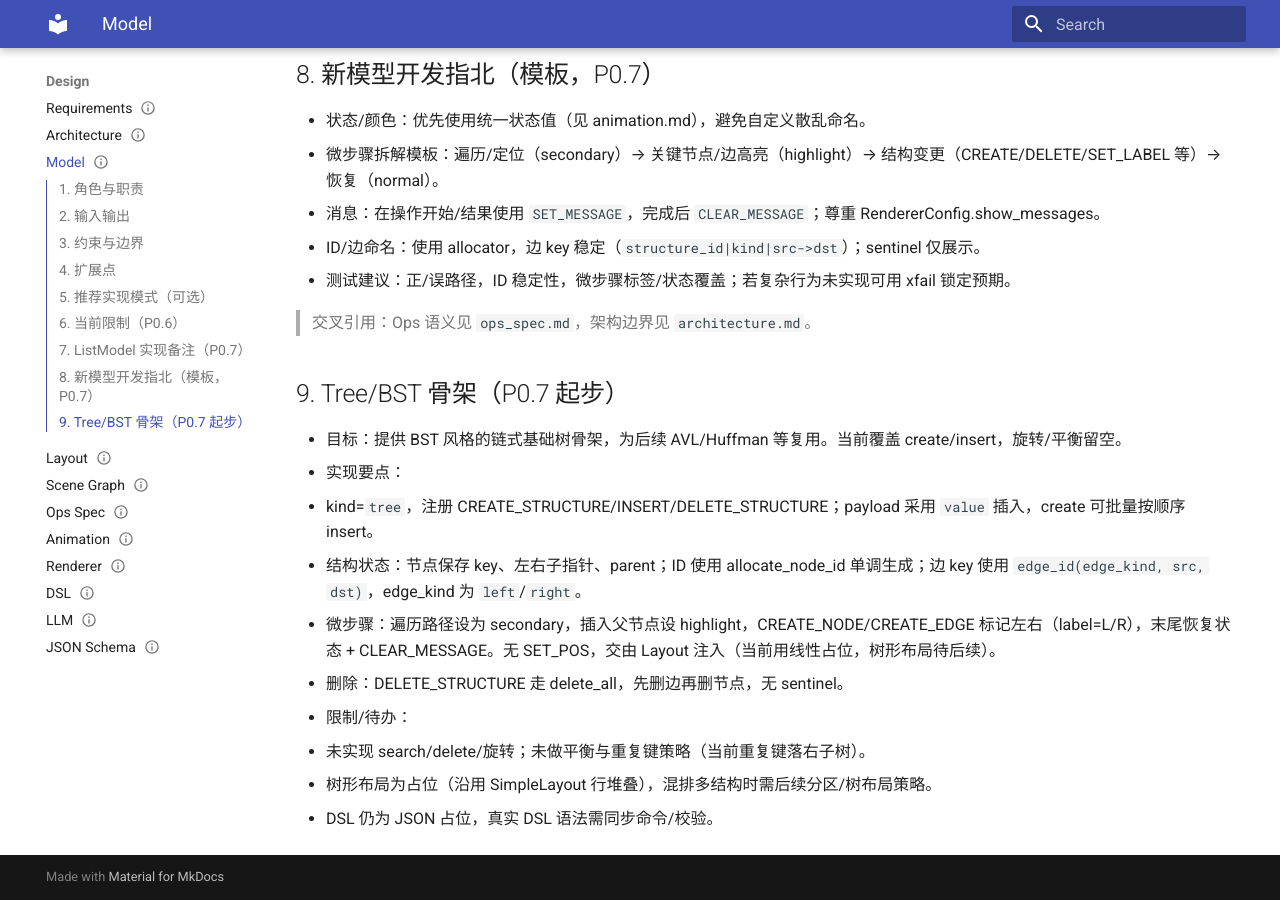
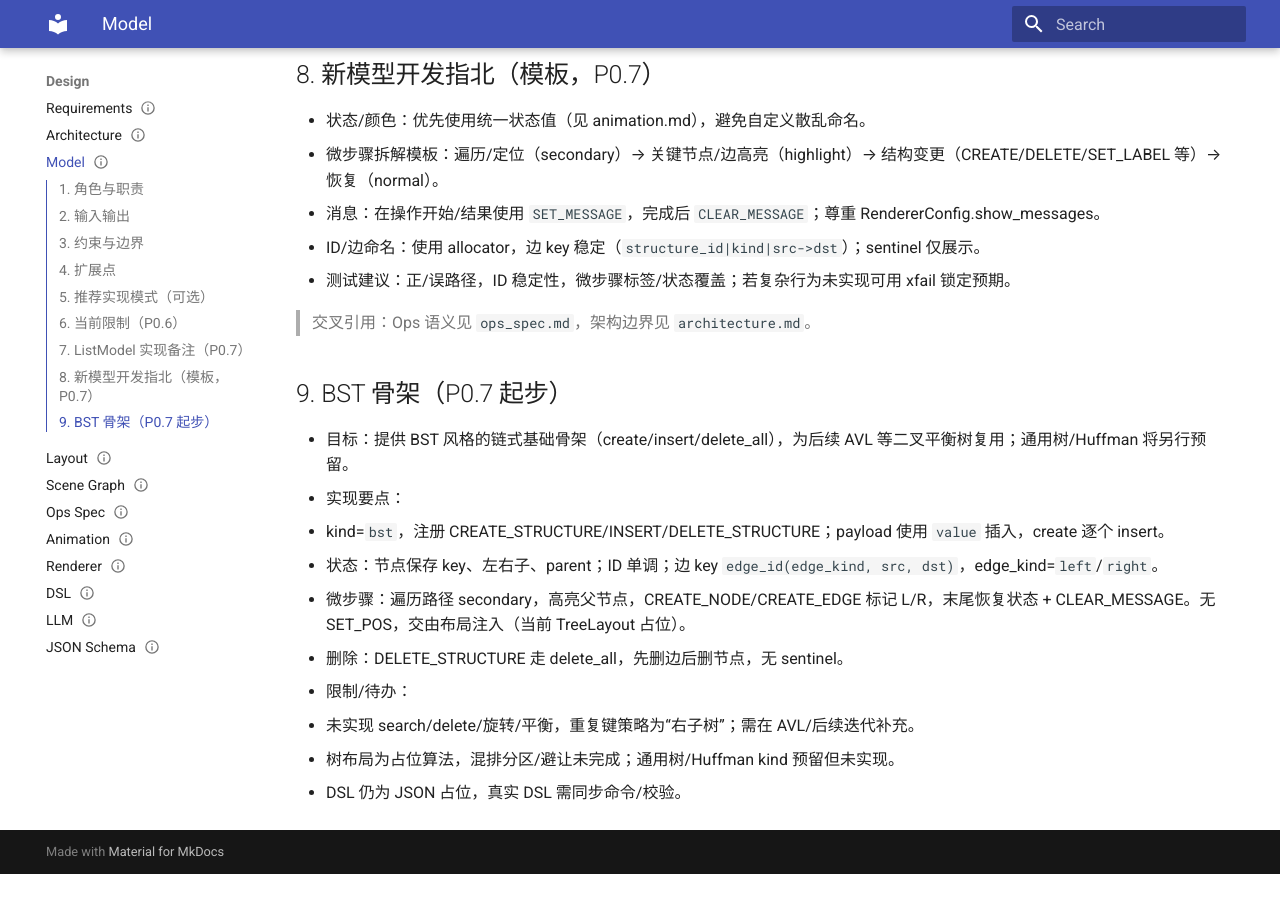
Before and after one commit to elecdot/ds-vis, an MkDocs documentation site: the page built from docs/design/model.md, in a window 1280 px wide and 900 px high, scrolled down 1631 px. Built offline with MkDocs 1.6.1 and Material for MkDocs 9.7.7, drawn with Linux system fonts in a browser that asks for light colours; after the commit the page ends 2505 px from its top, so only the background shows below that.

Commit message:
refactor: align BST semantics to `bst` kind across models, commands, and layout
BST semantics are normalized by renaming BstModel.kind to `bst`.
Command registration and factories are updated accordingly (create/insert/delete_all),
and SceneGraph routing now resolves BST nodes through TreeLayout.
Placeholders for `tree` and `huffman` are retained for future extensions.

Tests are updated to use the `bst` kind across scene flow and registration cases.
All pytest cases pass (84/84), with ruff and mypy fully clean.

Documentation is updated:
- model.md bumped to v0.6, clarifying the BST skeleton and current limitations
  (no search/rotation, duplicate keys go right, layout placeholder, generic tree/Huffman reserved)
- project_state.md updated to v0.7.16 to record progress
- index.md aligned with current versions

```diff
--- a/docs/design/model.md
+++ b/docs/design/model.md
@@ -65,14 +65,14 @@ last_updated: 2025-12-24
 
 > 交叉引用：Ops 语义见 `ops_spec.md`，架构边界见 `architecture.md`。
 
-## 9. Tree/BST 骨架（P0.7 起步）
-- 目标：提供 BST 风格的链式基础树骨架，为后续 AVL/Huffman 等复用。当前覆盖 create/insert，旋转/平衡留空。
+## 9. BST 骨架（P0.7 起步）
+- 目标：提供 BST 风格的链式基础骨架（create/insert/delete_all），为后续 AVL 等二叉平衡树复用；通用树/Huffman 将另行预留。
 - 实现要点：
-  - kind=`tree`，注册 CREATE_STRUCTURE/INSERT/DELETE_STRUCTURE；payload 采用 `value` 插入，create 可批量按顺序 insert。
-  - 结构状态：节点保存 key、左右子指针、parent；ID 使用 allocate_node_id 单调生成；边 key 使用 `edge_id(edge_kind, src, dst)`，edge_kind 为 `left`/`right`。
-  - 微步骤：遍历路径设为 secondary，插入父节点设 highlight，CREATE_NODE/CREATE_EDGE 标记左右（label=L/R），末尾恢复状态 + CLEAR_MESSAGE。无 SET_POS，交由 Layout 注入（当前用线性占位，树形布局待后续）。
-  - 删除：DELETE_STRUCTURE 走 delete_all，先删边再删节点，无 sentinel。
+  - kind=`bst`，注册 CREATE_STRUCTURE/INSERT/DELETE_STRUCTURE；payload 使用 `value` 插入，create 逐个 insert。
+  - 状态：节点保存 key、左右子、parent；ID 单调；边 key `edge_id(edge_kind, src, dst)`，edge_kind=`left`/`right`。
+  - 微步骤：遍历路径 secondary，高亮父节点，CREATE_NODE/CREATE_EDGE 标记 L/R，末尾恢复状态 + CLEAR_MESSAGE。无 SET_POS，交由布局注入（当前 TreeLayout 占位）。
+  - 删除：DELETE_STRUCTURE 走 delete_all，先删边后删节点，无 sentinel。
 - 限制/待办：
-  - 未实现 search/delete/旋转；未做平衡与重复键策略（当前重复键落右子树）。
-  - 树形布局为占位（沿用 SimpleLayout 行堆叠），混排多结构时需后续分区/树布局策略。
-  - DSL 仍为 JSON 占位，真实 DSL 语法需同步命令/校验。
+  - 未实现 search/delete/旋转/平衡，重复键策略为“右子树”；需在 AVL/后续迭代补充。
+  - 树布局为占位算法，混排分区/避让未完成；通用树/Huffman kind 预留但未实现。
+  - DSL 仍为 JSON 占位，真实 DSL 需同步命令/校验。
```
Also changed, not shown: other parts of docs/design/model.md (+1 -1 lines), docs/index.md (+1 -1 lines), docs/project_state.md (+2 -2 lines), 5 other files.
